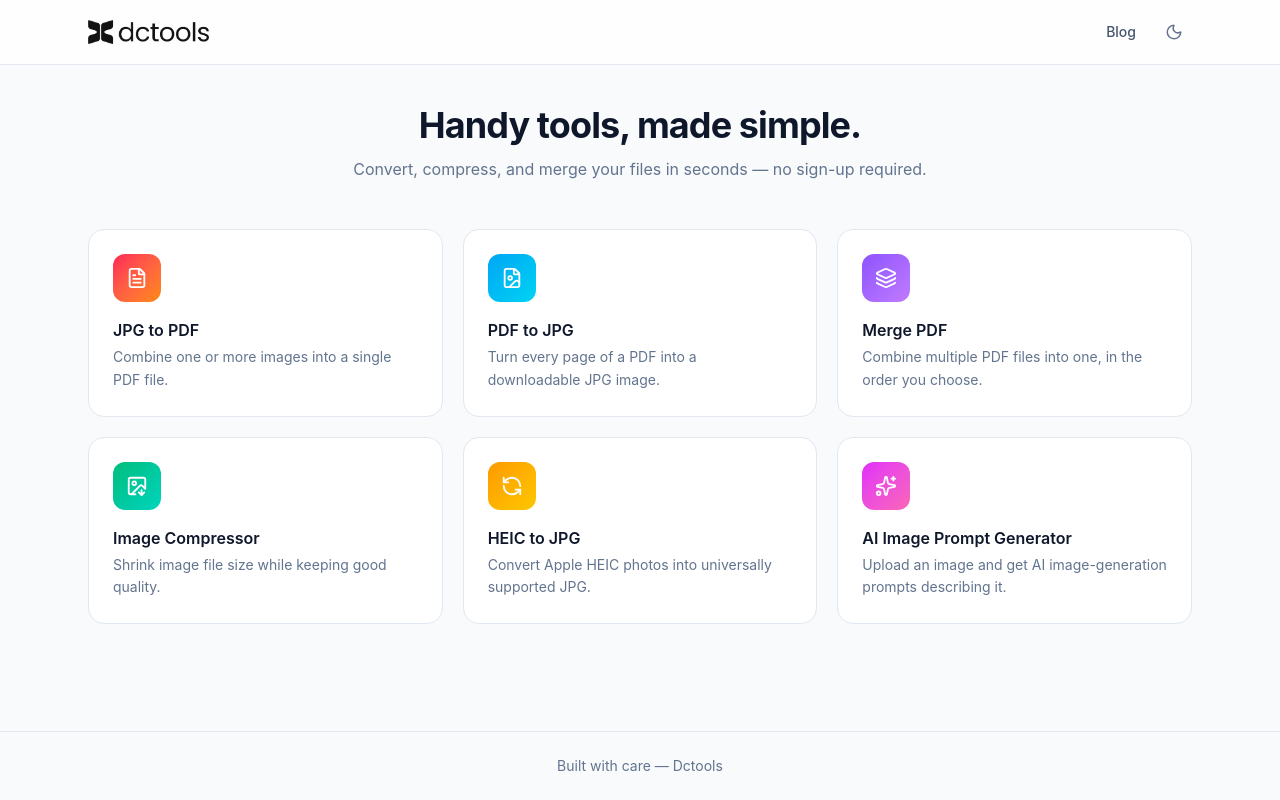
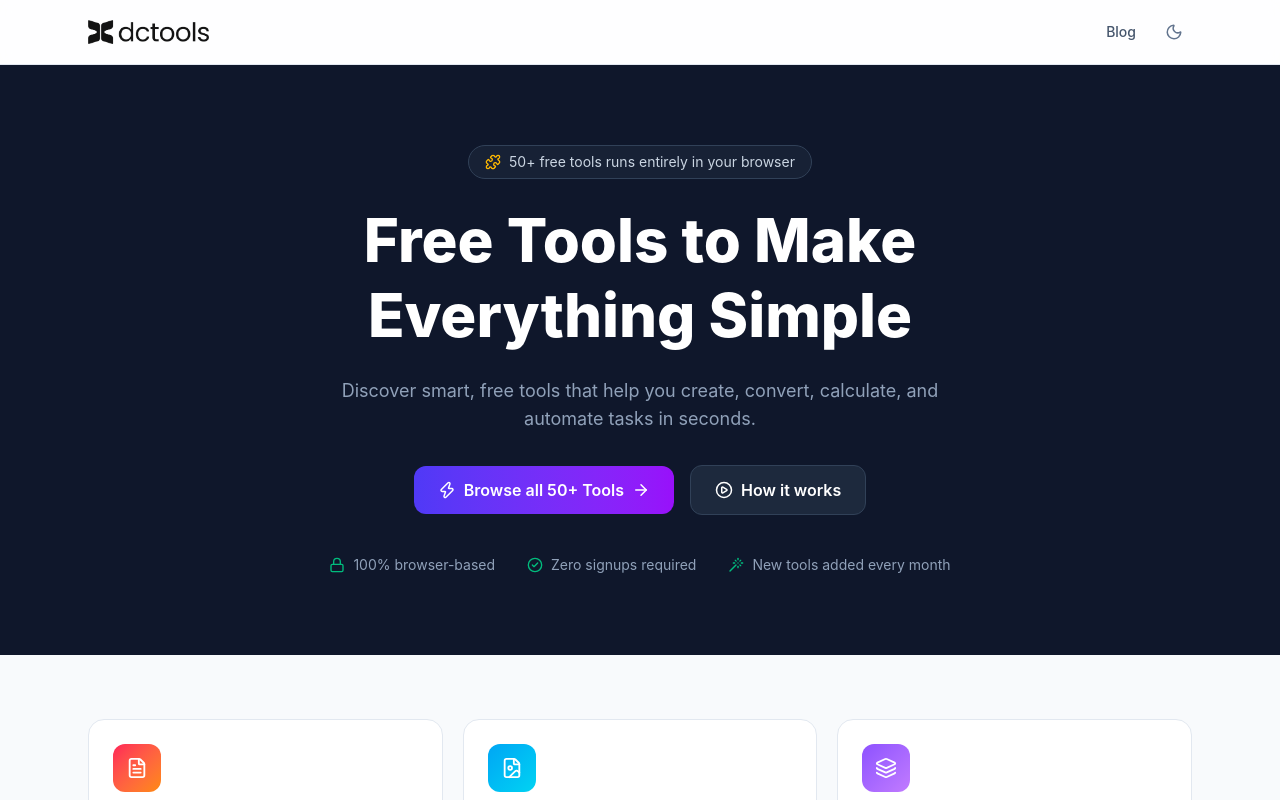
Before and after one commit to creativeuncle/toolsuncle, a React (Vite) app in the folder frontend/: page / in a window 1280 px wide. Shown: the top 800 px of the page. Built offline with nearby package versions, Linux system fonts and the light colour scheme; no server answers.

Commit message:
Redesign homepage hero section
Full-bleed dark hero with a badge pill, bold two-line headline,
subtitle, gradient primary CTA + secondary button, and a row of
three trust badges, matching the provided design. Reuses the site's
existing font and color system.

```diff
--- a/frontend/src/pages/Home.jsx
+++ b/frontend/src/pages/Home.jsx
@@ -1,19 +1,62 @@
+import { Puzzle, Zap, ArrowRight, CirclePlay, Lock, CircleCheck, Wand } from "lucide-react";
 import { tools } from "../config/tools";
 import ToolCard from "../components/ToolCard";
 
 export default function Home() {
   return (
     <div>
-      <div className="text-center max-w-2xl mx-auto mb-12">
-        <h1 className="text-3xl sm:text-4xl font-bold tracking-tight mb-3">
-          Handy tools, made simple.
-        </h1>
-        <p className="text-slate-500 dark:text-slate-400">
-          Convert, compress, and merge your files in seconds — no sign-up required.
-        </p>
-      </div>
+      <section className="relative left-1/2 -ml-[50vw] w-screen -mt-10 bg-slate-900 px-4 sm:px-6 py-20">
+        <div className="max-w-2xl mx-auto text-center">
+          <div className="inline-flex items-center gap-2 rounded-full border border-slate-700 bg-slate-800/60 px-4 py-1.5 text-sm text-slate-300 mb-6">
+            <Puzzle size={16} className="text-amber-400" />
+            50+ free tools runs entirely in your browser
+          </div>
 
-      <div className="grid grid-cols-1 sm:grid-cols-2 lg:grid-cols-3 gap-5">
+          <h1 className="text-4xl sm:text-6xl font-extrabold text-white leading-tight mb-6">
+            Free Tools to Make Everything Simple
+          </h1>
+
+          <p className="text-lg text-slate-400 mb-8">
+            Discover smart, free tools that help you create, convert, calculate, and automate
+            tasks in seconds.
+          </p>
+
+          <div className="flex flex-wrap items-center justify-center gap-4 mb-10">
+            <a
+              href="#tools-grid"
+              className="inline-flex items-center gap-2 rounded-xl bg-gradient-to-r from-indigo-600 to-purple-600 px-6 py-3 text-white font-semibold hover:opacity-90 transition-opacity"
+            >
+              <Zap size={18} />
+              Browse all 50+ Tools
+              <ArrowRight size={18} />
+            </a>
+            <a
+              href="#tools-grid"
+              className="inline-flex items-center gap-2 rounded-xl bg-slate-800 border border-slate-700 px-6 py-3 text-white font-semibold hover:bg-slate-700 transition-colors"
+            >
+              <CirclePlay size={18} />
+              How it works
+            </a>
+          </div>
+
+          <div className="flex flex-wrap items-center justify-center gap-x-8 gap-y-3 text-sm text-slate-400">
+            <span className="flex items-center gap-2">
+              <Lock size={16} className="text-emerald-500" />
+              100% browser-based
+            </span>
+            <span className="flex items-center gap-2">
+              <CircleCheck size={16} className="text-emerald-500" />
+              Zero signups required
+            </span>
+            <span className="flex items-center gap-2">
+              <Wand size={16} className="text-emerald-500" />
+              New tools added every month
+            </span>
+          </div>
+        </div>
+      </section>
+
+      <div id="tools-grid" className="grid grid-cols-1 sm:grid-cols-2 lg:grid-cols-3 gap-5 mt-16">
         {tools.map((tool) => (
           <ToolCard key={tool.id} tool={tool} />
         ))}
```
